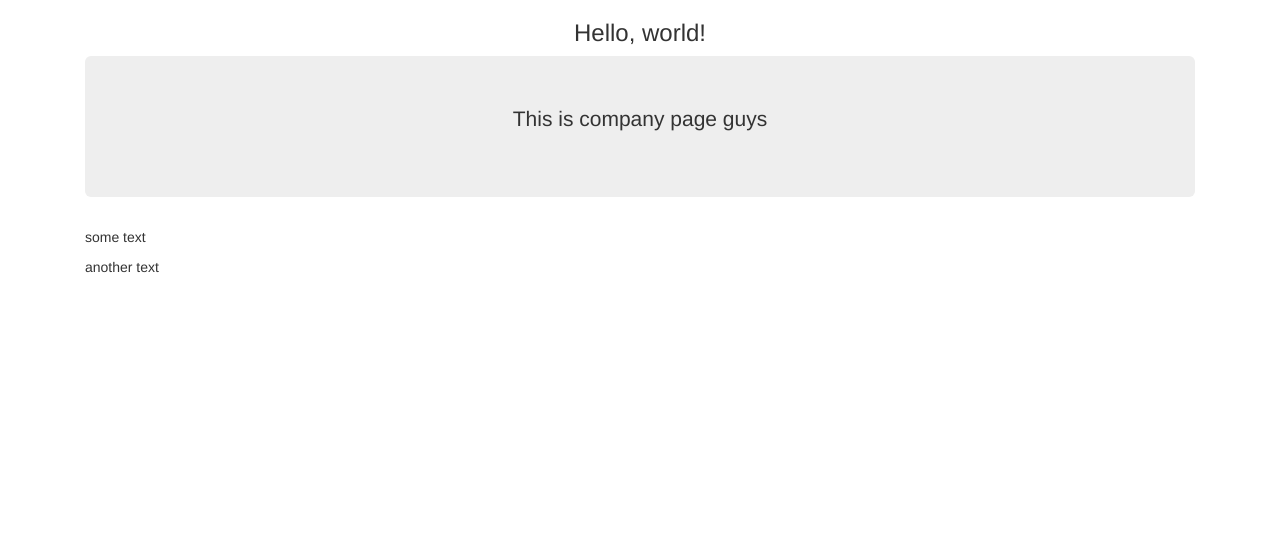
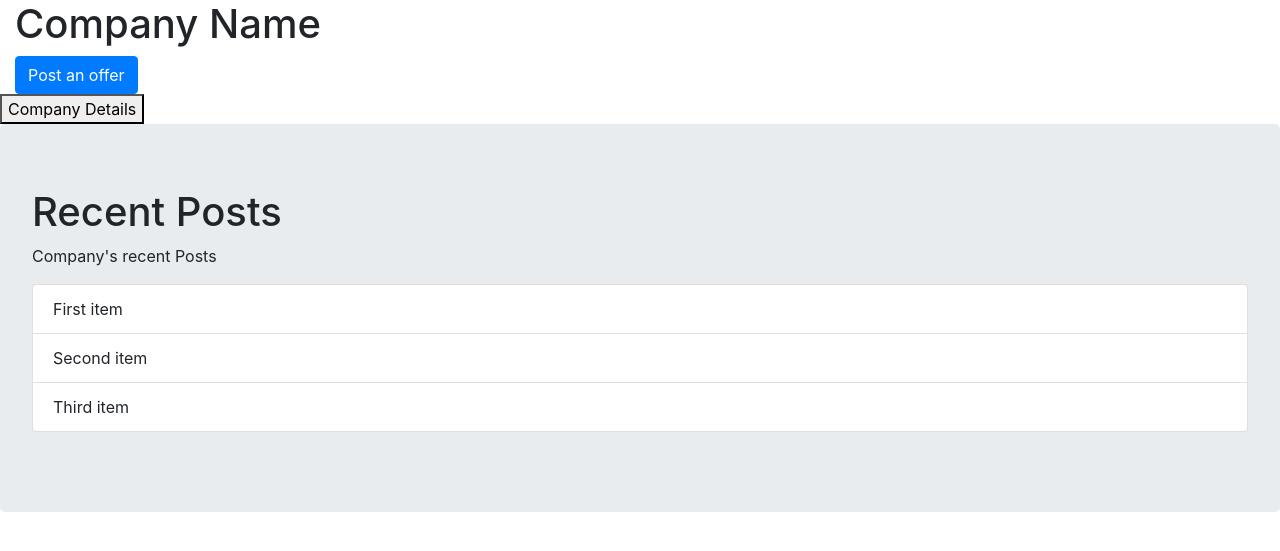
Before and after one commit to n00bmaster2810/DevHire, a web app: file signupPage.html in a window 1280 px wide. Shown: the top 551 px of the page. Run offline with its HTML, style and script files only (its server is not run), Linux system fonts and the light colour scheme; some libraries are stand-ins or nearby versions.

Commit message:
added company.ejs

```diff
--- a/app.js
+++ b/app.js
@@ -1,5 +1,6 @@
 const express = require('express');
 const path = require('path');
+
 const mongoose = require("mongoose");
 const bcrypt = require("bcrypt");
 
--- a/package.json
+++ b/package.json
@@ -16,6 +16,7 @@
     "http-errors": "~1.6.3",
     "mongoose": "^5.10.7",
     "morgan": "~1.9.1",
+    "multer": "^1.4.2",
     "passport": "^0.4.1",
     "passport-local": "^1.0.0"
   },
--- a/schema/myPortfolioSchema.js
+++ b/schema/myPortfolioSchema.js
@@ -40,6 +40,7 @@ var myPortfolio = new mongoose.Schema(
 		  data :Buffer,
 		  contentType :String
 
+
 		}
 
 
--- a/signupPage.html
+++ b/signupPage.html
@@ -1,58 +1,126 @@
 <!DOCTYPE html>
 <html lang="en">
   <head>
-    <meta charset="utf-8">
-    <meta http-equiv="X-UA-Compatible" content="IE=edge">
-    <meta name="viewport" content="width=device-width, initial-scale=1">
-    <!-- The above 3 meta tags *must* come first in the head; any other head content must come *after* these tags -->
-    <title>Bootstrap 101 Template</title>
-
-    <!-- Bootstrap -->
-    <link href="css/bootstrap.min.css" rel="stylesheet">
-<!-- Latest compiled and minified CSS -->
-<link rel="stylesheet" href="https://maxcdn.bootstrapcdn.com/bootstrap/3.3.7/css/bootstrap.min.css" integrity="sha384-BVYiiSIFeK1dGmJRAkycuHAHRg32OmUcww7on3RYdg4Va+PmSTsz/K68vbdEjh4u" crossorigin="anonymous">
-
-<!-- Optional theme -->
-<link rel="stylesheet" href="https://maxcdn.bootstrapcdn.com/bootstrap/3.3.7/css/bootstrap-theme.min.css" integrity="sha384-rHyoN1iRsVXV4nD0JutlnGaslCJuC7uwjduW9SVrLvRYooPp2bWYgmgJQIXwl/Sp" crossorigin="anonymous">
-
-<!-- Latest compiled and minified JavaScript -->
-<script src="https://maxcdn.bootstrapcdn.com/bootstrap/3.3.7/js/bootstrap.min.js" integrity="sha384-Tc5IQib027qvyjSMfHjOMaLkfuWVxZxUPnCJA7l2mCWNIpG9mGCD8wGNIcPD7Txa" crossorigin="anonymous"></script>
-    <!-- HTML5 shim and Respond.js for IE8 support of HTML5 elements and media queries -->
-    <!-- WARNING: Respond.js doesn't work if you view the page via file:// -->
-    <!--[if lt IE 9]>
-      <script src="https://oss.maxcdn.com/html5shiv/3.7.3/html5shiv.min.js"></script>
-      <script src="https://oss.maxcdn.com/respond/1.4.2/respond.min.js"></script>
-    <![endif]-->
-<container>
+    <title>Bootstrap Example</title>
+    <meta charset="utf-8" />
+    <meta name="viewport" content="width=device-width, initial-scale=1" />
+    <link
+      rel="stylesheet"
+      href="https://stackpath.bootstrapcdn.com/bootstrap/4.5.2/css/bootstrap.min.css"
+      integrity="sha384-JcKb8q3iqJ61gNV9KGb8thSsNjpSL0n8PARn9HuZOnIxN0hoP+VmmDGMN5t9UJ0Z"
+      crossorigin="anonymous"
+    />
   </head>
-  <h3 class=" text-center" >Hello, world!</h3>
   <body>
-  </container>
 
 
-<div class="container">
 
-<div class="jumbotron">
 
-<p class=" text-center">This is company page guys</p>
+
+
+    <div class="container" style="display: inline-block;">
+      <h1>Company Name</h1>
+      <!-- <p>This is some text.</p> -->
+
+	<!-- Button to Open the Modal -->
+<button type="button" class="btn btn-primary" class="align-center" data-toggle="modal" data-target="#myModal">
+	Post an offer
+  </button>
 
 </div>
-<p>some text</p>
-<p> another text</p>
+  <!-- The Modal -->
+  <div class="modal" id="myModal">
+	<div class="modal-dialog">
+	  <div class="modal-content">
+
+		<!-- Modal Header -->
+		<div class="modal-header">
+		  <h4 class="modal-title">Job Details </h4>
+		  <button type="button" class="close" data-dismiss="modal">&times;</button>
+		</div>
+
+		<!-- Modal body -->
+		<div class="modal-body">
+
+
+
+
+
+		  <form action="/action_page.php">
+			<div class="form-group">
+			  <label for="text">Job Offer</label>
+			  <input type="text" class="form-control" placeholder="Enter Job Offer" id="jobOffer">
+			</div>
+			<div class="form-group">
+			  <label for="text">Description </label>
+			  <input type="text" class="form-control" placeholder="Enter Brief Description of Job" id="desc">
+			</div>
+			<div class="form-group">
+				<label for="text">CTC </label>
+				<input type="text" class="form-control" placeholder="CTC Offered" id="text">
+			  </div>
+
+			<button type="submit" class="btn btn-primary">Submit</button>
+		  </form>
+
+
+
+		</div>
+
+		<!-- Modal footer -->
+		<div class="modal-footer">
+		  <button type="button" class="btn btn-danger" data-dismiss="modal">Close</button>
+		</div>
+
+	  </div>
+	</div>
+  </div>
+</div>
+
+
+<button data-toggle="collapse" data-target="#demo">Company Details</button>
+
+<div id="demo" class="collapse">
+
+  <div class="panel panel-default">
+    <div class="panel-body">A Basic Panel</div>
+  </div>
+
+
+
 </div>
 
 
 
 
 
+  <div class="jumbotron" alignment="align-center" >
+	<h1>Recent Posts</h1>
+	<p>Company's recent Posts</p>
+  <p>
+    <ul class="list-group">
+      <li class="list-group-item">First item</li>
+      <li class="list-group-item">Second item</li>
+      <li class="list-group-item">Third item</li>
+    </ul>
+  </p>
 
+</div>
 
-
-
-
-    <!-- jQuery (necessary for Bootstrap's JavaScript plugins) -->
-    <script src="https://ajax.googleapis.com/ajax/libs/jquery/1.12.4/jquery.min.js"></script>
-    <!-- Include all compiled plugins (below), or include individual files as needed -->
-    <script src="js/bootstrap.min.js"></script>
+    <script
+      src="https://code.jquery.com/jquery-3.5.1.slim.min.js"
+      integrity="sha384-DfXdz2htPH0lsSSs5nCTpuj/zy4C+OGpamoFVy38MVBnE+IbbVYUew+OrCXaRkfj"
+      crossorigin="anonymous"
+    ></script>
+    <script
+      src="https://cdn.jsdelivr.net/npm/popper.js@1.16.1/dist/umd/popper.min.js"
+      integrity="sha384-9/reFTGAW83EW2RDu2S0VKaIzap3H66lZH81PoYlFhbGU+6BZp6G7niu735Sk7lN"
+      crossorigin="anonymous"
+    ></script>
+    <script
+      src="https://stackpath.bootstrapcdn.com/bootstrap/4.5.2/js/bootstrap.min.js"
+      integrity="sha384-B4gt1jrGC7Jh4AgTPSdUtOBvfO8shuf57BaghqFfPlYxofvL8/KUEfYiJOMMV+rV"
+      crossorigin="anonymous"
+    ></script>
   </body>
 </html>
```
Also changed, not shown: views/companies.ejs (+123 -8 lines), 2 other files.
